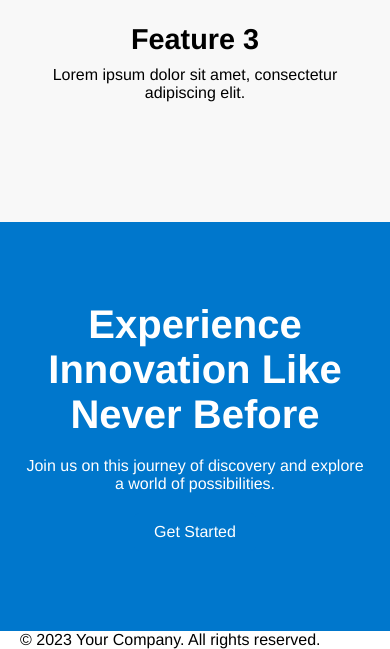
After one commit to vinnypooh21/ProjectWeb, a PHP site: page /applelookalike.html in a window 390 px wide. The commit adds this page. Shown: the part 1587-2236 px from the top of the page. Run offline with PHP 8.4, Linux system fonts and the light colour scheme.

Commit message:
apple test mit bild

```diff
--- /dev/null
+++ b/applelookalike.html
@@ -0,0 +1,71 @@
+<!DOCTYPE html>
+<html lang="en">
+<head>
+    <meta charset="UTF-8">
+    <meta name="viewport" content="width=device-width, initial-scale=1.0">
+    <title>Your Apple-Inspired Landing Page</title>
+    <link rel="stylesheet" href="styles_apple.css">
+</head>
+<body>
+
+    <!-- Header Section -->
+    <header>
+        <div class="container">
+            <img src="apple_logo.png" alt="Apple Logo" class="logo">
+            <nav>
+                <a href="#">Home</a>
+                <a href="#">Products</a>
+                <a href="#">Services</a>
+                <a href="#">Contact</a>
+            </nav>
+        </div>
+    </header>
+
+    <!-- Hero Section -->
+    <section class="hero">
+        <div class="container">
+            <h1>Welcome to Our Innovative World</h1>
+            <p>Discover the latest in technology and innovation with our cutting-edge products.</p>
+            <a href="#" class="button">Learn More</a>
+        </div>
+    </section>
+
+    <!-- Features Section -->
+    <section class="features">
+        <div class="container">
+            <div class="feature">
+                <img src="goddaaamn smörko.JPG" alt="Feature 1">
+                <h2>Feature 1</h2>
+                <p>Lorem ipsum dolor sit amet, consectetur adipiscing elit.</p>
+            </div>
+            <div class="feature">
+                <img src="feature2.jpg" alt="Feature 2">
+                <h2>Feature 2</h2>
+                <p>Lorem ipsum dolor sit amet, consectetur adipiscing elit.</p>
+            </div>
+            <div class="feature">
+                <img src="feature3.jpg" alt="Feature 3">
+                <h2>Feature 3</h2>
+                <p>Lorem ipsum dolor sit amet, consectetur adipiscing elit.</p>
+            </div>
+        </div>
+    </section>
+
+    <!-- Call to Action Section -->
+    <section class="cta">
+        <div class="container">
+            <h2>Experience Innovation Like Never Before</h2>
+            <p>Join us on this journey of discovery and explore a world of possibilities.</p>
+            <a href="#" class="button">Get Started</a>
+        </div>
+    </section>
+
+    <!-- Footer Section -->
+    <footer>
+        <div class="container">
+            <p>&copy; 2023 Your Company. All rights reserved.</p>
+        </div>
+    </footer>
+
+</body>
+</html>
--- a/style.css
+++ b/style.css
@@ -7,7 +7,7 @@
     top: 0;
     height: 100%;
     width: 200px;
-    background-color: linear-gradient(to bottom, #d0d1d1, #b693c5); ; /* Hintergrundfarbe des Menüs */
+    background-color: linear-gradient(to bottom, #d0d1d1, #ae7dc3); ; /* Hintergrundfarbe des Menüs */
     padding: 20px 0;
     text-align: center;
 }
@@ -30,7 +30,7 @@ body {
     font-family: Arial, sans-serif;
     margin: 0;
     padding: 0;
-    background: linear-gradient(to bottom, #d0d1d1, #b693c5); /* Blau zu Lila Farbverlauf */
+    background: linear-gradient(to bottom, #d0d1d1, #d3b6df); /* Blau zu Lila Farbverlauf */
     color: #fff; /* Textfarbe auf Weiß setzen */
 }
 
--- /dev/null
+++ b/styles_apple.css
@@ -0,0 +1,190 @@
+* {
+    margin: 0;
+    padding: 0;
+    box-sizing: border-box;
+}
+
+body {
+    font-family: 'Helvetica Neue', Arial, sans-serif;
+}
+
+.container {
+    max-width: 1200px;
+    margin: 0 auto;
+    padding: 0 20px;
+}
+
+header {
+    background-color: #f8f8f8;
+    padding: 20px 0;
+    border-bottom: 1px solid #ddd;
+    position: fixed;
+    width: 100%;
+    z-index: 1000;
+}
+
+.logo {
+    height: 40px;
+}
+
+nav {
+    margin-top: 10px;
+}
+
+nav a {
+    text-decoration: none;
+    color: #333;
+    margin: 0 15px;
+    font-weight: bold;
+}
+
+.hero {
+    background: url('hero_bg.jpg') center/cover no-repeat;
+    color: #fff;
+    text-align: center;
+    padding: 100px 0;
+}
+
+.hero h1 {
+    font-size: 3em;
+    margin-bottom: 20px;
+}
+
+.hero p {
+    font-size: 1.2em;
+    margin-bottom: 30px;
+}
+
+.button {
+    display: inline-block;
+    padding: 15px 30px;
+    font-size: 1.2em;
+    text-decoration: none;
+    color: #fff;
+    background-color: #0077cc;
+    border-radius: 5px;
+    transition: background-color 0.3s ease;
+}
+
+.button:hover {
+    background-color: #005fa6;
+}
+
+.features {
+    padding: 100px 0;
+    background-color: #f8f8f8;
+}
+
+.feature {
+    text-align: center;
+    margin-bottom: 40px;
+}
+
+.feature img {
+    max-width: 100%;
+    height: auto;
+    border-radius: 5px;
+}
+
+.feature h2 {
+    margin-top: 20px;
+    font-size: 2em;
+}
+
+.feature p {
+    font-size: 1.2em;
+    margin-top: 10px;
+}
+
+.cta {
+    background-color: #0077cc;
+    color: #fff;
+    text-align: center;
+    padding: 100px 0;
+}
+
+.cta h2 {
+    font-size: 3em;
+    margin-bottom: 20px;
+}
+
+.cta p {
+    font-size: 1.2em;
+    margin-bottom: 30px;
+}
+
+.footer {
+    background-color: #f8f8f8;
+    padding: 20px 0;
+    border-top: 1px solid #ddd;
+    margin-top: 100px;
+    position: relative;
+}
+
+.footer p {
+    font-size: 1.2em;
+}
+
+@media screen and (max-width: 768px) {
+    nav {
+        margin-top: 20px;
+        text-align: center;
+    }
+
+    nav a {
+        display: block;
+        margin: 10px 0;
+    }
+
+    .hero {
+        padding: 80px 0;
+    }
+
+    .hero h1 {
+        font-size: 2.5em;
+    }
+
+    .hero p {
+        font-size: 1em;
+        margin-bottom: 20px;
+    }
+
+    .button {
+        font-size: 1em;
+        padding: 10px 20px;
+    }
+
+    .features {
+        padding: 80px 0;
+    }
+
+    .feature h2 {
+        font-size: 1.8em;
+    }
+
+    .feature p {
+        font-size: 1em;
+        margin-top: 10px;
+    }
+
+    .cta {
+        padding: 80px 0;
+    }
+
+    .cta h2 {
+        font-size: 2.5em;
+    }
+
+    .cta p {
+        font-size: 1em;
+        margin-bottom: 20px;
+    }
+
+    .footer {
+        padding: 20px 0;
+    }
+
+    .footer p {
+        font-size: 1em;
+    }
+}
```
Also changed, not shown: goddaaamn smörko.JPG (added).
